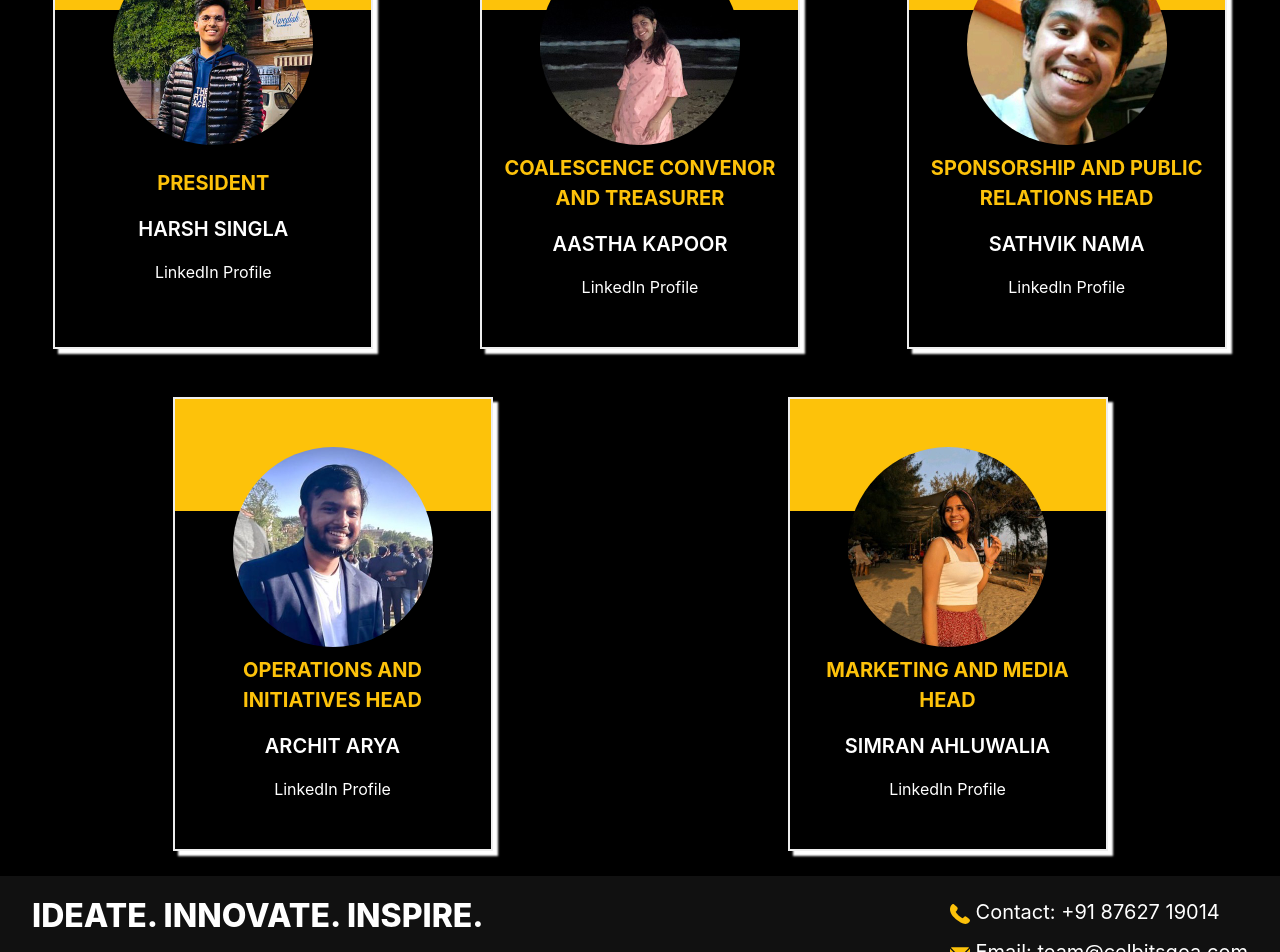
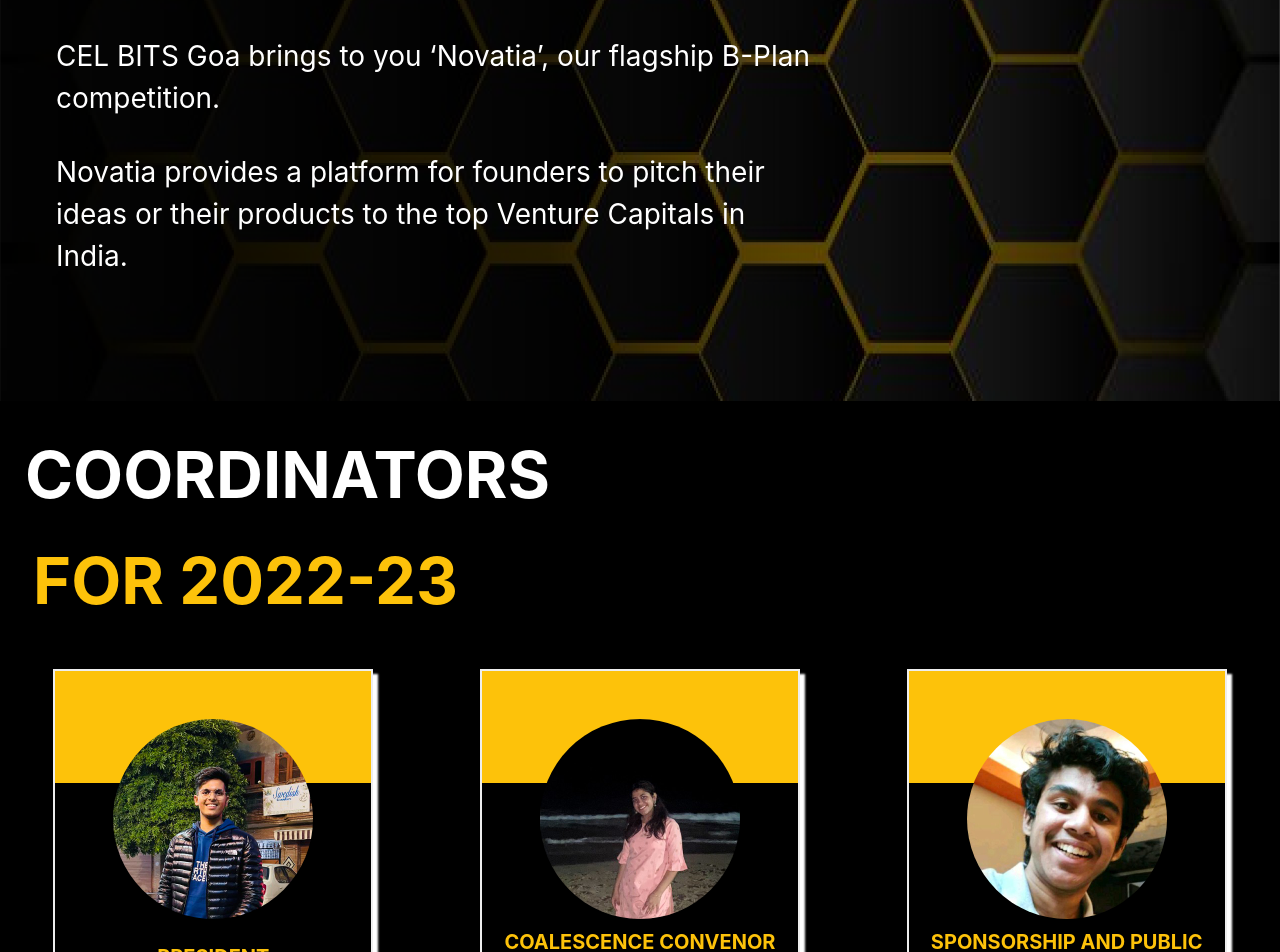
Before and after one commit to Devsoc-BPGC/CEL-website, a React (Create React App) app: page / in a window 1280 px wide. Shown: the part 5800-6752 px from the top of the page. Built offline with nearby package versions, Linux system fonts and the light colour scheme.

Commit message:
contactdeets

```diff
--- a/src/components/Events.jsx
+++ b/src/components/Events.jsx
@@ -14,7 +14,7 @@
       color={'white'}
     >
       <Coalescence />
-      {/* <Novatia /> */}
+      <Novatia />
     </Flex>
   );
 };
--- a/src/components/Footer.jsx
+++ b/src/components/Footer.jsx
@@ -40,8 +40,8 @@
         >
           <Text padding={0} margin={0}>
             <PhoneIcon color={'#FDC20A'} /> Contact:{' '}
-            <Link target={'_blank'} href={'tel:+918762719014'}>
-              +91 87627 19014
+            <Link target={'_blank'} href={'tel:+917901861707'}>
+              +91 79018 61707
             </Link>
           </Text>
           <Text padding={0} margin={0}>
--- a/src/components/Novatia.jsx
+++ b/src/components/Novatia.jsx
@@ -61,9 +61,9 @@
         >
           ‘Choose a VC over a CV’
         </Text>
-        <Flex flexGrow={1} justifyContent={'center'}>
+        {/* <Flex flexGrow={1} justifyContent={'center'}>
           <Countdown target={new Date('2023-2-24')} />
-        </Flex>
+        </Flex> */}
       </Flex>
       <Text
         fontSize={{ base: '1.25rem', md: '1.75rem' }}
--- a/src/components/TeamMemberGrid.jsx
+++ b/src/components/TeamMemberGrid.jsx
@@ -50,6 +50,7 @@
       </SimpleGrid>
       <SimpleGrid
         columns={{ base: 1, sm: 2, lg: 2 }}
+        spacing='50px'
         justifyItems='center'
         mt={'3rem'}
       >
```
